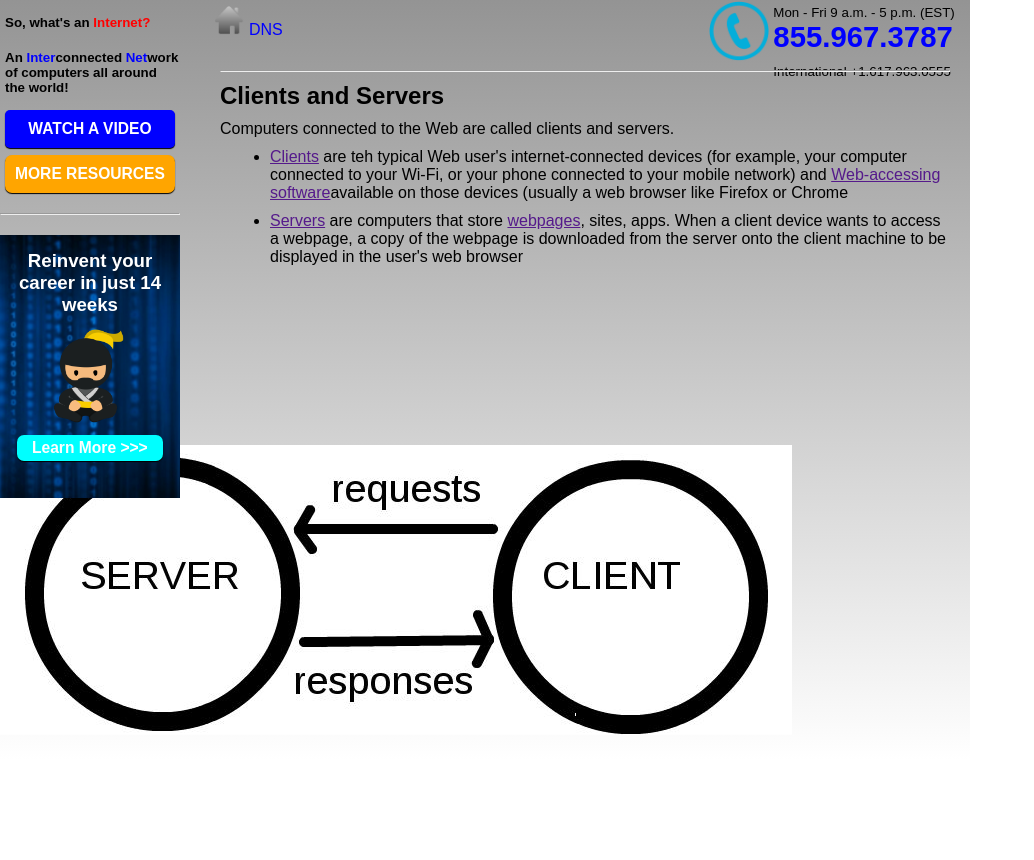
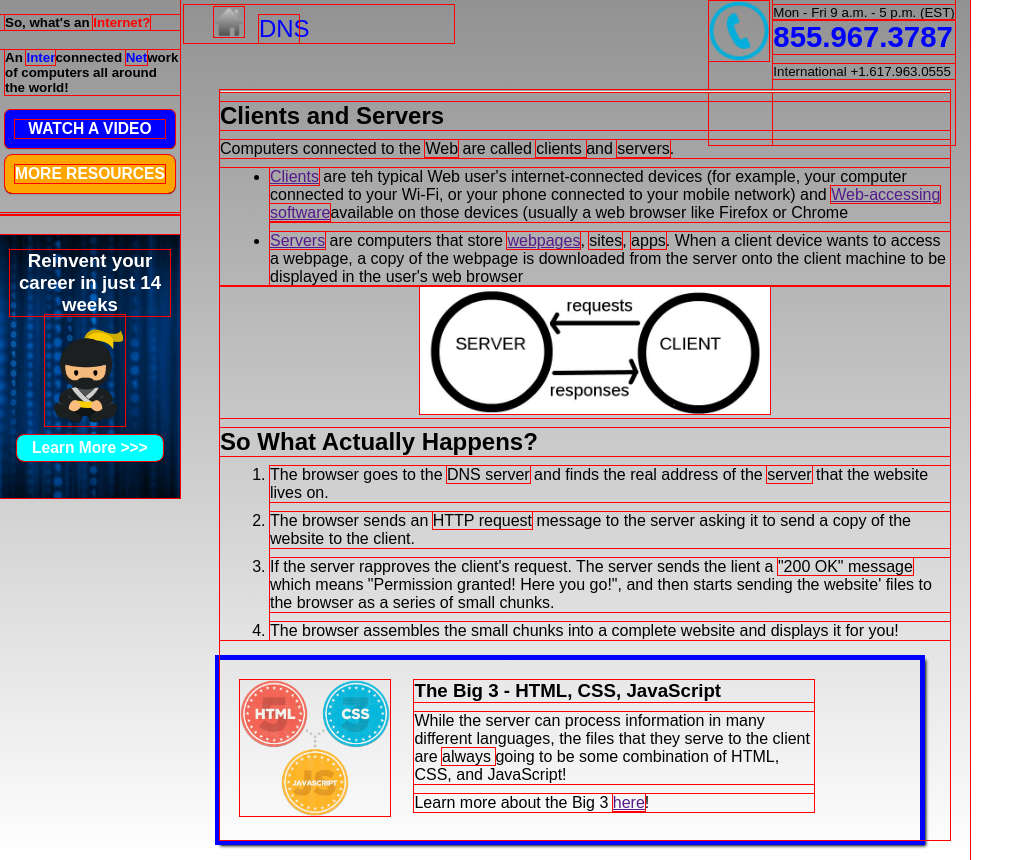
Before and after one commit to SquibblyDee/internet, a plain HTML site: page index.html in a window 1280 px wide. Shown: the part 140-1000 px from the top of the page, without its empty margins (0-1034 px from the left). Before the commit the page ends 900 px from the top, so only its background shows below. Drawn offline with Linux system fonts and the light colour scheme.

Commit message:
all alignment complete only needs color pass

```diff
--- a/index.html
+++ b/index.html
@@ -57,6 +57,7 @@
                         </li>
                     </ul>
                 </div>
+                <div class="large-content-box">
                     <div class="clients-and-servers">
                         <hr>
                         <h2>Clients and Servers</h2>
@@ -75,9 +76,38 @@
                             </ul>
                         </div>
                     </div>
-                <client name="server-client-pic">
+                    <div class="server-client-pic">
                         <img src="img/client_server.jpg" alt="">
-                </client>
+                    </div>
+                    <div class="so-what-happens">
+                        <h2>So What Actually Happens?</h2>
+                        <ol>
+                            <li>
+                                <p>The browser goes to the <span>DNS server</span> and finds the real address of the <span>server</span> that the website lives on.</p>
+                            </li>
+                            <li>
+                                <p>The browser sends an <span>HTTP request</span> message to the server asking it to send a copy of the website to the client.</p>
+                            </li>
+                            <li>
+                                <p>If the server rapproves the client's request. The server sends the lient a <span>"200 OK" message</span> which means "Permission granted! Here you go!", and then starts sending the website' files to the browser as a series of small chunks.</p>
+                            </li>
+                            <li>
+                                <p>The browser assembles the small chunks into a complete website and displays it for you!</p>
+                            </li>
+                        </ol>
+                    </div>
+                    <div class="big3-box">
+                        <img src="img/html.png">
+                        <div class="big3-content">
+                            <h3>The Big 3 - HTML, CSS, JavaScript</h3>
+                            <p>
+                                While the server can process information in many different languages, the files that
+                                they serve to the client are <span>always </span>going to be some combination of HTML, CSS, and JavaScript!
+                            </p>
+                            <p>Learn more about the Big 3 <a href="">here</a>!</p>
+                        </div>
+                    </div>
+                </div>
             </div>
         </div>
     </body>
--- a/style.css
+++ b/style.css
@@ -2,7 +2,7 @@
 *{
     margin: 0px;
     padding: 0px;
-    /* outline: 1px red solid; */
+    outline: 1px red solid;
 
    }
 
@@ -12,13 +12,13 @@
     font-family: Arial, Helvetica, sans-serif;
     background: linear-gradient(grey,white);
     width: 970px;
-    height: 900px;
+    height: 1000px;
 }
 
 /* BEGIN CONTENT BOX (The whole site) */
 .content{
     width: 970px;
-    height: 900px;
+    height: 1000px;
     z-index: -1;
 }
 /* HEADER ZONE */
@@ -169,12 +169,14 @@
     width: 30px;
     display: inline-block;
     margin-left: 30px;
+    margin-right: 10px
 }
 
 .contact-bar p{
     width: 40px;
     display: inline-block;
     color: blue;
+    font-size:  18pt;
     vertical-align: center;
 }
 
@@ -192,7 +194,7 @@
 
 .contact-info ul{
     width: auto;
-    height: 20px;
+    height: 150px;
     vertical-align: top;
     list-style:none;
     display: inline-block;
@@ -207,16 +209,18 @@
     font-size:10pt;
 }
 
-/* BEGIN CLIENTS AND SERVERS MAIN BODY SECTION */
+/* BEGIN CLIENTS AND SERVERS MAIN BODY/CONTENT SECTION */
 
-.clients-and-servers{
+.large-content-box{
     display: inline-block;
     width: 730px;
     position:absolute;
     left: 220px;
     top:210px;
+    margin-top: 20px;
 }
-.clients-and-servers h2, p{
+
+.clients-and-servers h2{
     margin-top:10px;
 }
 
@@ -224,4 +228,35 @@
     margin-left: 50px;
 }
 
-.server
+.server-client-pic img{
+    width: 350px;
+    margin-left: 200px;
+}
+
+.so-what-happens h2, p{
+    margin-top:10px;
+}
+
+.so-what-happens ol{
+    margin-left: 50px;
+}
+
+.big3-box{
+    margin-top: 20px;
+    width: 700px;
+    outline: 5px solid blue;
+    box-shadow: 3px 3px 3px 3px black;
+}
+
+.big3-box img{
+    display: inline-block;
+    width: 150px;
+    margin:20px;
+}
+
+.big3-content{
+    display: inline-block;
+    width:400px;
+    vertical-align: top;
+    margin-top: 20px;
+}
```
Lines whose indentation alone changed are shown as unchanged.
